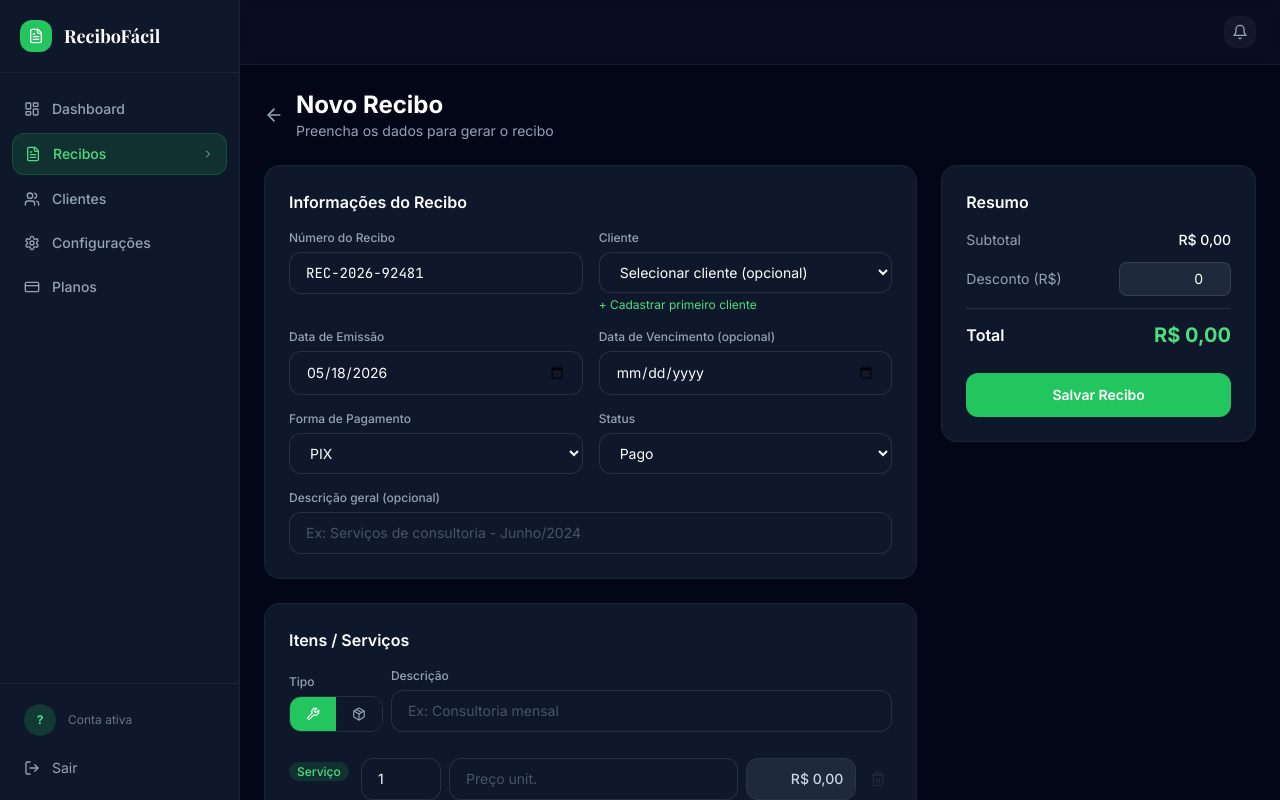
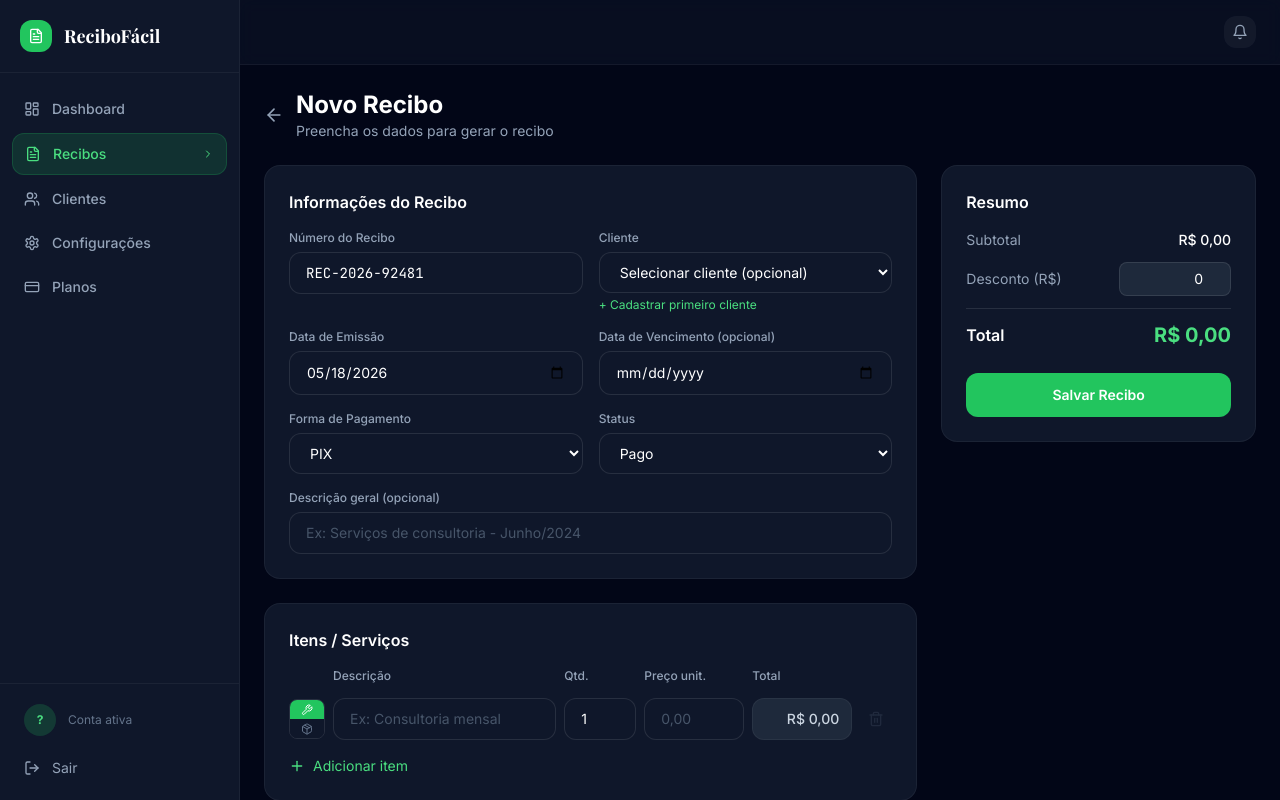
Before and after one commit to hleonardo19832/reciboss, a Next.js app: page /receipts/new in a window 1280 px wide. Shown: the top 800 px of the page. Built offline with nearby package versions, Linux system fonts and the light colour scheme; a web font is replaced by a local one.

Commit message:
Update NewReceiptForm.tsx

```diff
--- a/src/app/(app)/receipts/new/NewReceiptForm.tsx
+++ b/src/app/(app)/receipts/new/NewReceiptForm.tsx
@@ -214,124 +214,66 @@ export default function NewReceiptForm() {
             {/* Items */}
             <div className="bg-slate-900 border border-white/5 rounded-2xl p-6">
               <h2 className="text-white font-semibold mb-4">Itens / Serviços</h2>
-              <div className="space-y-3">
-                {items.map((item, i) => (
-                  <div key={item.id} className="space-y-2">
-                    {/* Type selector + description row */}
-                    <div className="grid grid-cols-12 gap-2 items-end">
+
+              {/* Header */}
+              <div className="grid gap-2 mb-2" style={{gridTemplateColumns: '36px 1fr 72px 100px 100px 32px'}}>
+                <div />
+                <span className={labelClass}>Descrição</span>
+                <span className={labelClass}>Qtd.</span>
+                <span className={labelClass}>Preço unit.</span>
+                <span className={labelClass}>Total</span>
+                <div />
+              </div>
+
+              <div className="space-y-2">
+                {items.map((item) => (
+                  <div key={item.id} className="grid gap-2 items-center" style={{gridTemplateColumns: '36px 1fr 72px 100px 100px 32px'}}>
+
                     {/* Type toggle */}
-                      <div className="col-span-2">
-                        {i === 0 && <label className={labelClass}>Tipo</label>}
-                        <div className="flex rounded-xl overflow-hidden border border-white/10">
-                          <button
-                            type="button"
-                            onClick={() => updateItem(item.id, 'type', 'service')}
-                            title="Serviço"
-                            className={`flex-1 flex items-center justify-center py-2.5 text-xs font-medium transition-colors ${
-                              item.type === 'service'
-                                ? 'bg-brand-500 text-white'
-                                : 'bg-slate-900 text-slate-400 hover:text-white'
-                            }`}
-                          >
-                            <Wrench className="w-3.5 h-3.5" />
+                    <div className="flex flex-col rounded-lg overflow-hidden border border-white/10 h-10">
+                      <button type="button" onClick={() => updateItem(item.id, 'type', 'service')} title="Serviço"
+                        className={`flex-1 flex items-center justify-center transition-colors ${item.type === 'service' ? 'bg-brand-500 text-white' : 'bg-slate-900 text-slate-500 hover:text-white'}`}>
+                        <Wrench className="w-3 h-3" />
                       </button>
-                          <button
-                            type="button"
-                            onClick={() => updateItem(item.id, 'type', 'product')}
-                            title="Produto"
-                            className={`flex-1 flex items-center justify-center py-2.5 text-xs font-medium transition-colors ${
-                              item.type === 'product'
-                                ? 'bg-blue-500 text-white'
-                                : 'bg-slate-900 text-slate-400 hover:text-white'
-                            }`}
-                          >
-                            <Package className="w-3.5 h-3.5" />
+                      <button type="button" onClick={() => updateItem(item.id, 'type', 'product')} title="Produto"
+                        className={`flex-1 flex items-center justify-center transition-colors ${item.type === 'product' ? 'bg-blue-500 text-white' : 'bg-slate-900 text-slate-500 hover:text-white'}`}>
+                        <Package className="w-3 h-3" />
                       </button>
-                        </div>
                     </div>
 
                     {/* Description */}
-                      <div className="col-span-10">
-                        {i === 0 && <label className={labelClass}>Descrição</label>}
-                        <input
-                          type="text"
-                          value={item.description}
+                    <input type="text" value={item.description}
                       onChange={e => updateItem(item.id, 'description', e.target.value)}
                       placeholder={item.type === 'service' ? 'Ex: Consultoria mensal' : 'Ex: Notebook Dell'}
-                          required
-                          className={inputClass}
-                        />
-                      </div>
-                    </div>
+                      required className={inputClass} />
 
-                    {/* Qty + price + total + delete row */}
-                    <div className="flex items-center gap-2">
-                      {/* Type badge */}
-                      <div className="w-16 flex-shrink-0">
-                        <span className={`text-xs px-2 py-0.5 rounded-full font-medium whitespace-nowrap ${
-                          item.type === 'service'
-                            ? 'bg-brand-500/15 text-brand-400'
-                            : 'bg-blue-500/15 text-blue-400'
-                        }`}>
-                          {item.type === 'service' ? 'Serviço' : 'Produto'}
-                        </span>
-                      </div>
                     {/* Qty */}
-                      <div className="w-20 flex-shrink-0">
-                        {i === 0 && <div className="h-[18px]" />}
-                        <input
-                          type="number"
-                          value={item.quantity}
+                    <input type="number" value={item.quantity}
                       onChange={e => updateItem(item.id, 'quantity', Number(e.target.value))}
-                          min="0.01"
-                          step="0.01"
-                          placeholder="Qtd."
-                          required
-                          className={inputClass}
-                        />
-                      </div>
+                      min="0.01" step="0.01" placeholder="1" required className={inputClass} />
+
                     {/* Price */}
-                      <div className="flex-1">
-                        {i === 0 && <div className="h-[18px]" />}
-                        <input
-                          type="number"
+                    <input type="number"
                       value={priceInputs[item.id] !== undefined ? priceInputs[item.id] : (item.unit_price === 0 ? '' : item.unit_price)}
                       onChange={e => handlePriceChange(item.id, e.target.value)}
                       onFocus={() => handlePriceFocus(item.id, item.unit_price)}
                       onBlur={() => handlePriceBlur(item.id, item.unit_price)}
-                          min="0"
-                          step="0.01"
-                          placeholder="Preço unit."
-                          required
-                          className={inputClass}
-                        />
-                      </div>
-                      {/* Total — flex-shrink-0 with min-w so it never overflows */}
-                      <div className="flex-shrink-0 min-w-[110px]">
-                        {i === 0 && <div className="h-[18px]" />}
-                        <div className="bg-slate-800 border border-white/5 rounded-xl px-3 py-2.5 text-slate-300 text-sm font-medium text-right whitespace-nowrap">
+                      min="0" step="0.01" placeholder="0,00" required className={inputClass} />
+
+                    {/* Total */}
+                    <div className="bg-slate-800 border border-white/5 rounded-xl px-3 py-2.5 text-slate-300 text-sm font-medium text-right overflow-hidden">
                       {formatCurrency(item.total)}
                     </div>
-                      </div>
+
                     {/* Delete */}
-                      <div className="flex-shrink-0">
-                        {i === 0 && <div className="h-[18px]" />}
-                        <button
-                          type="button"
-                          onClick={() => removeItem(item.id)}
-                          disabled={items.length === 1}
-                          className="text-slate-600 hover:text-red-400 disabled:opacity-30 transition-colors p-1.5"
-                        >
+                    <button type="button" onClick={() => removeItem(item.id)} disabled={items.length === 1}
+                      className="flex items-center justify-center text-slate-600 hover:text-red-400 disabled:opacity-30 transition-colors p-1">
                       <Trash2 className="w-4 h-4" />
                     </button>
                   </div>
+                ))}
               </div>
 
-                    {/* Divider between items */}
-                    {i < items.length - 1 && <div className="border-t border-white/5 pt-1" />}
-                  </div>
-                ))}
-              </div>
               <button type="button" onClick={addItem} className="mt-4 flex items-center gap-2 text-brand-400 hover:text-brand-300 text-sm transition-colors">
                 <Plus className="w-4 h-4" />
                 Adicionar item
```
Lines whose indentation alone changed are shown as unchanged.
